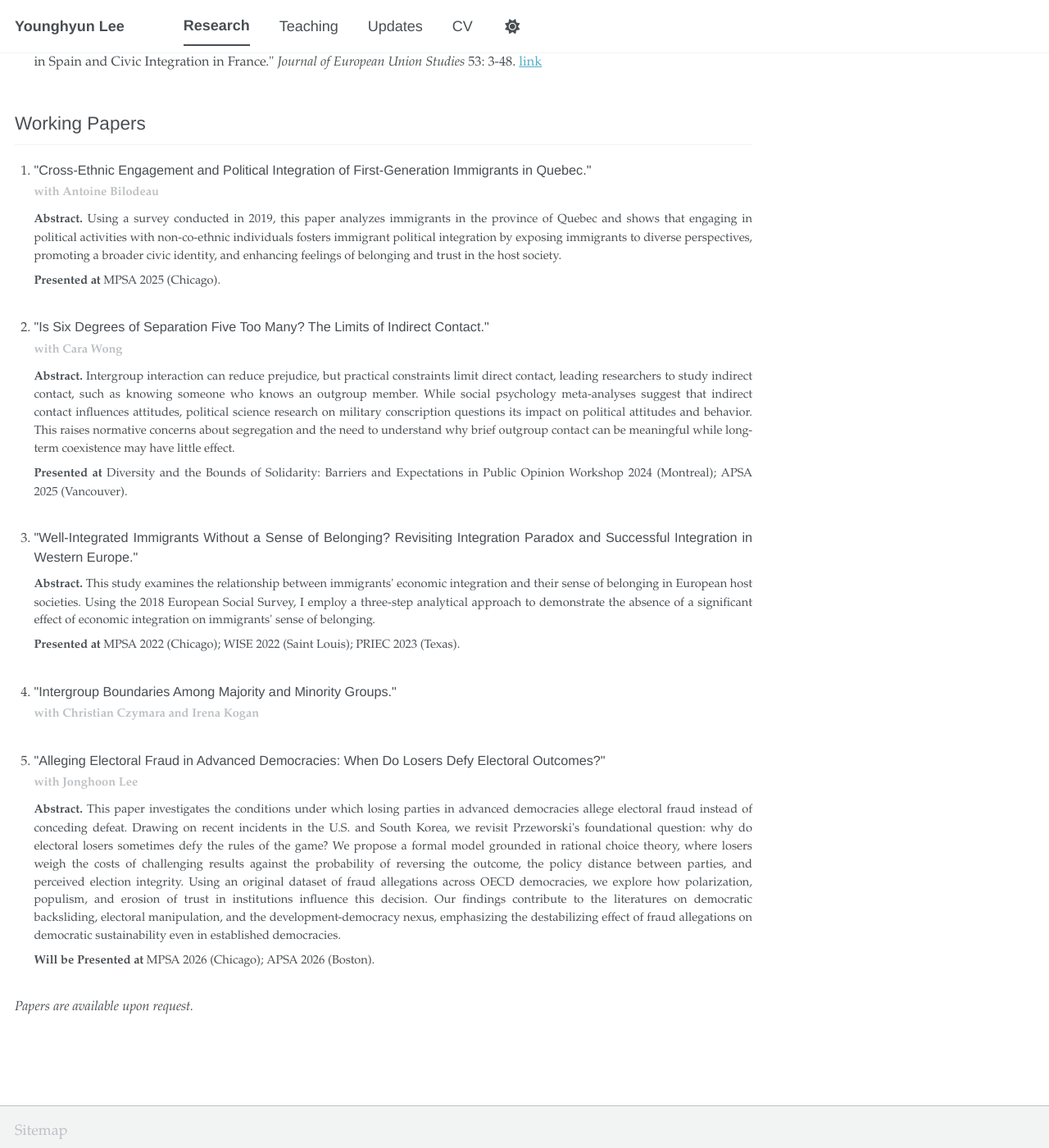
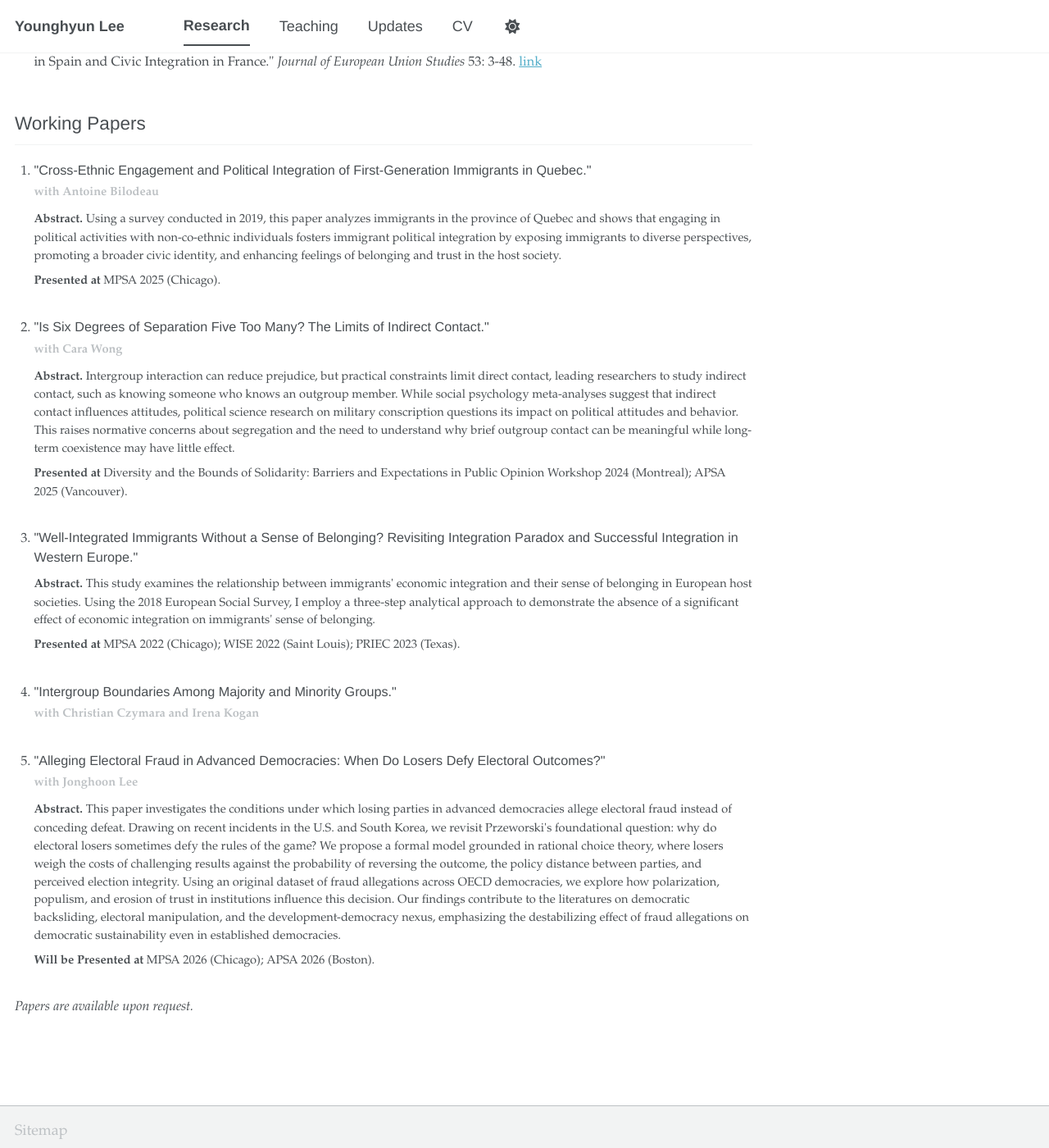
Before and after one commit to younghyunlee52/Website, a Jekyll site: the page built from _pages/research.md, in a window 1280 px wide and 1400 px high, scrolled down 541 px. Shown: the whole window at 82% size. Built offline with Jekyll 4.4.1, drawn with Linux system fonts in a browser that asks for light colours; a script bundle is joined from its source files by our own code; library files that are not in the unit come from our copies.

Commit message:
Update _page.scss

```diff
--- a/_sass/layout/_page.scss
+++ b/_sass/layout/_page.scss
@@ -101,6 +101,10 @@
   margin-bottom: 1rem;
 }
 
+.research-page .research-working-papers p {
+  text-align: left !important;
+}
+
 .research-page .research-entry {
   margin: 1rem 0 1.75rem;
 }
@@ -134,10 +138,6 @@
   color: var(--global-text-color);
 }
 
-.research-page .research-entry__abstract,
-.research-page .research-entry__presented {
-  text-align: left;
-}
 
 .dissertation-page .page__inner-wrap {
   max-width: 54rem;
```
